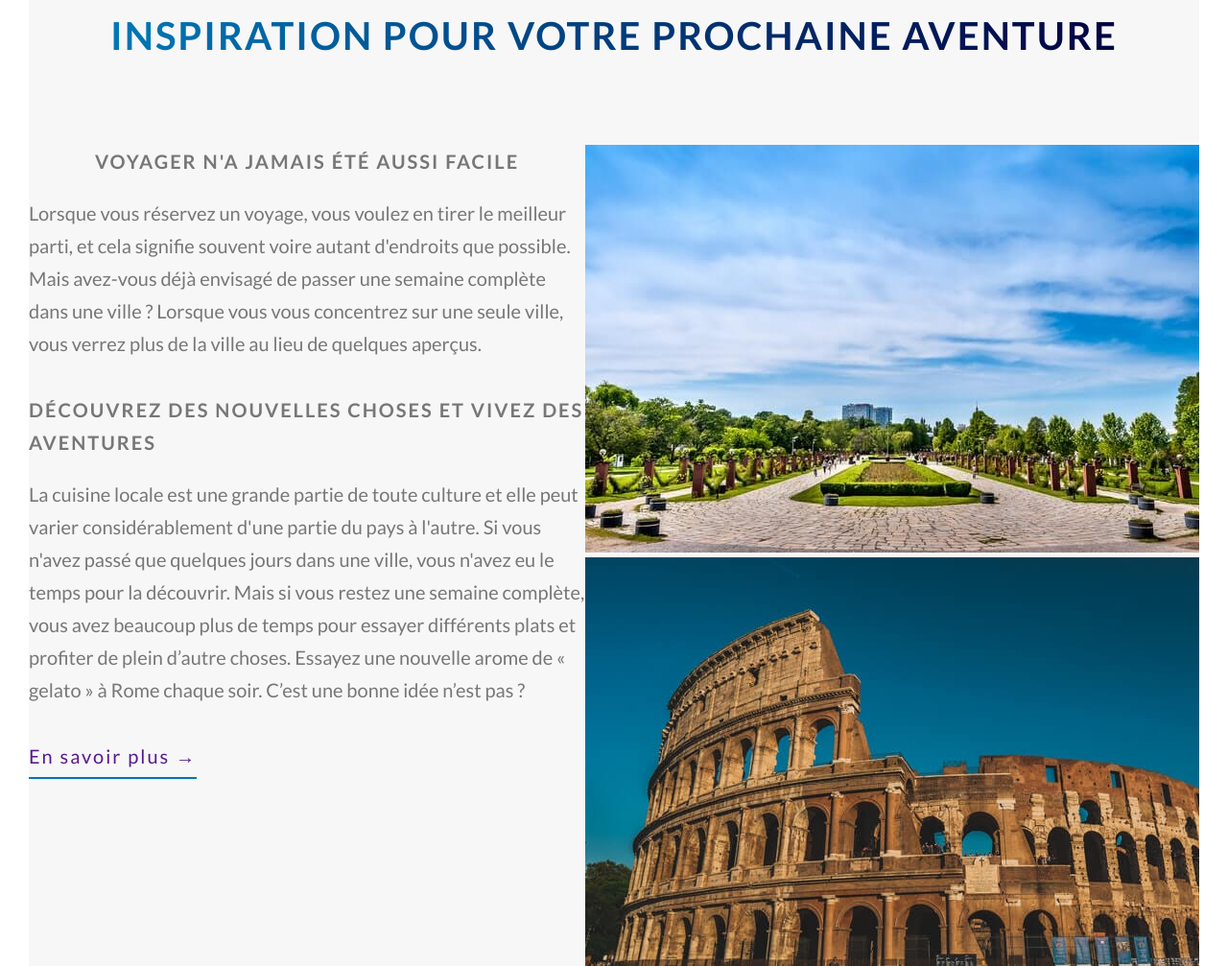
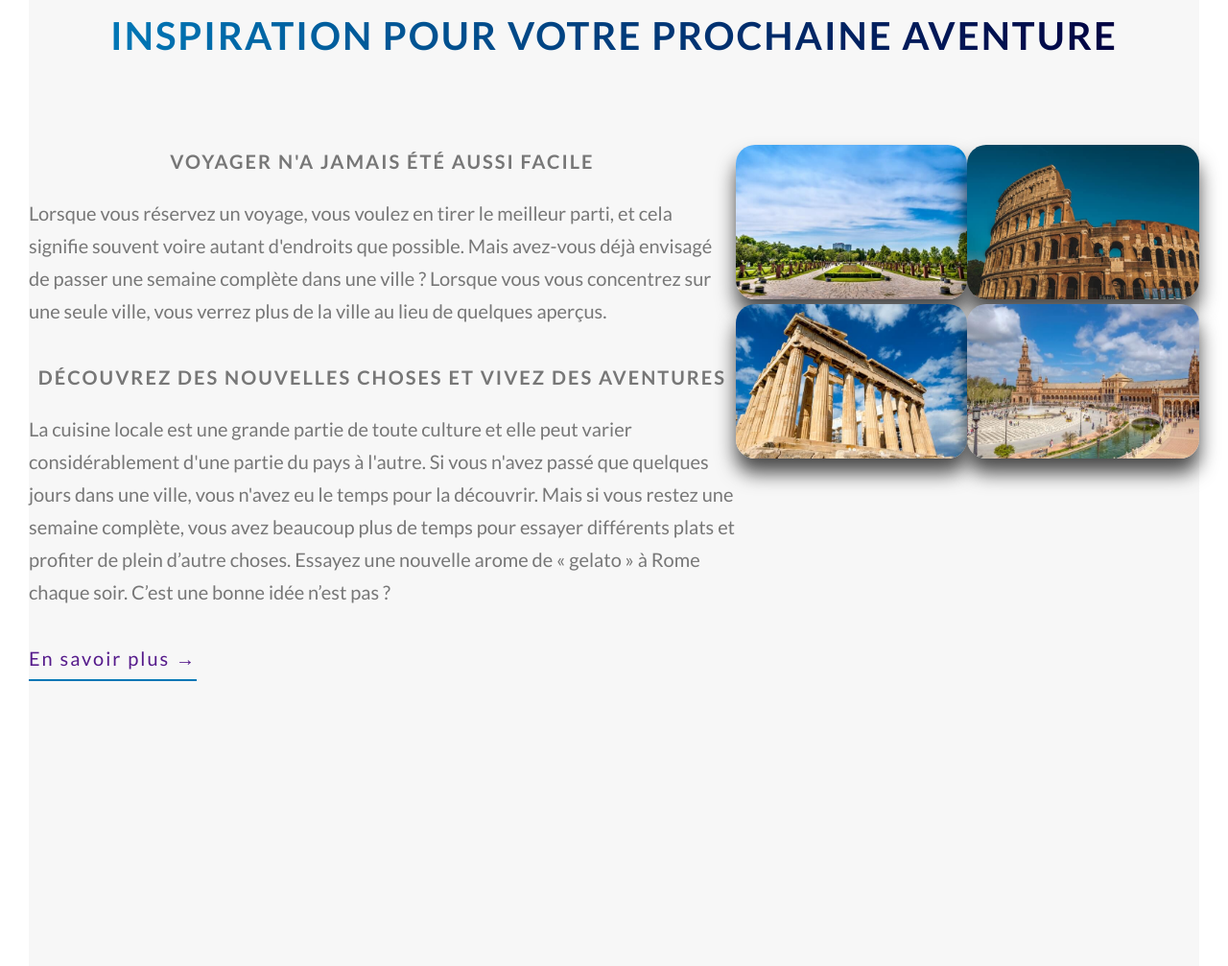
Before and after one commit to florinstrulea/fake-travel-agency, a website: page index.html in a window 1280 px wide. Shown: the part 987-1994 px from the top of the page at 96% size. Drawn offline with Linux system fonts and the light colour scheme.

Commit message:
Ajouté  le mixin box-shadow-default et ajouté des modifications à la classe .group

```diff
--- a/sass/abstracts/_mixins.scss
+++ b/sass/abstracts/_mixins.scss
@@ -3,9 +3,12 @@
 	display: flex;
 	justify-content: center;
 }
+@mixin box-shadow-default {
+	box-shadow: 0 1.5rem 2rem rgba(v.$color-black, 0.7);
+}
 
 @mixin btn-text-action() {
-	box-shadow: 0 1.5rem 2rem rgba(v.$color-black, 0.7);
+	@include box-shadow-default;
 	transform: translatey(-0.5rem);
 	transition: all ease 0.5s;
 }
--- a/sass/components/_group.scss
+++ b/sass/components/_group.scss
@@ -1,4 +1,28 @@
+@use "../abstracts/mixins" as m;
 .group {
+	position: relative;
 	&__photo {
+		width: 50%;
+		@include m.box-shadow-default;
+		border-radius: 2rem;
+
+		top: 0;
+		left: 0;
+
+		&--p1 {
+			left: 0;
+			top: -2rem;
+			&:hover {
+				transform: scale(1.5);
+			}
+		}
+		&--p2 {
+			right: 0;
+			top: 2rem;
+		}
+		&--p3 {
+			left: 20%;
+			top: 20rem;
+		}
 	}
 }
```
Also changed, not shown: css/main.css, 1 other file.
